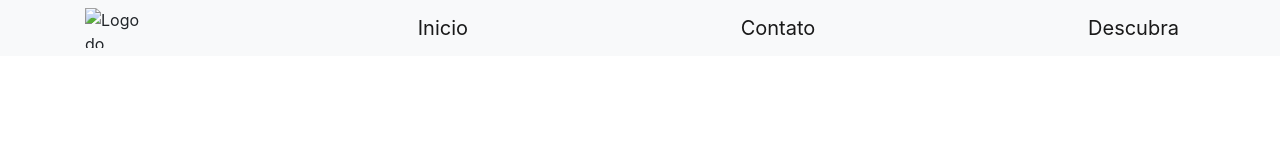
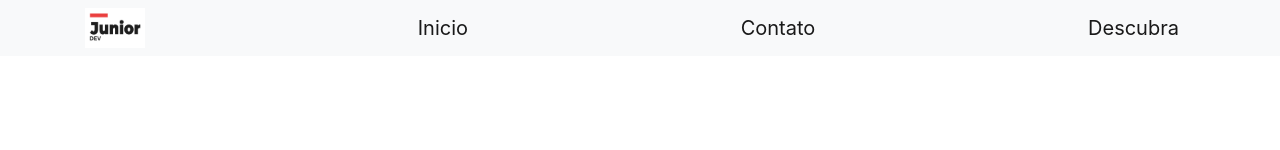
Before and after one commit to JuniorJWads/juniorpresentation, a plain HTML site: page index.html in a window 1280 px wide. Shown: the top 150 px of the page. Drawn offline with nearby package versions, Linux system fonts and the light colour scheme; the site is published under a folder, as on GitHub Pages, so addresses that start at the root find nothing.

Commit message:
Update index.html

```diff
--- a/index.html
+++ b/index.html
@@ -12,7 +12,7 @@
     <header>
         <nav class="navbar navbar-expand-lg navbar-light bg-light">
             <div class="container">
-                <img class="logo" src="/images/logo.png" alt="Logo do criador">
+                <img class="logo" src="images/logo.png" alt="Logo do criador">
                 <a class="navbar-brand" href="#">Inicio</a>
                 <a class="navbar-brand" href="#">Contato</a>
                 <a class="navbar-brand" href="#">Descubra</a>
```
